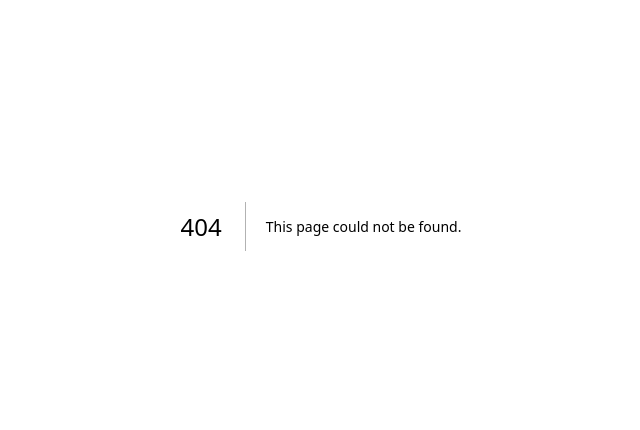
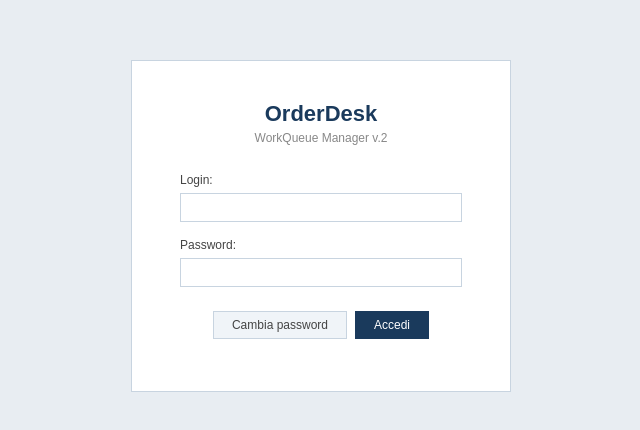
Before and after one commit to roxyle/rpa-workqueue-simulator, a Next.js app: page /login in a window 1280 px wide. Before the commit this address had no page. Shown: the part 174-604 px from the top of the page, without its empty margins (319-959 px from the left). Built offline with nearby package versions, Linux system fonts and the light colour scheme.

Commit message:
chore: implemented login page with user and password fields

```diff
--- /dev/null
+++ b/src/app/login/page.tsx
@@ -0,0 +1,17 @@
+import LoginForm from '@/components/login/LoginForm'
+
+
+
+export default function LoginPage(){
+    return(
+        <main style={{
+            minHeight:"100vh",
+            display:"flex",
+            alignItems:"center",
+            justifyContent:"center",
+            backgroundColor:"#e8edf2"
+        }}>
+            <LoginForm/>
+        </main>
+    )
+}
--- /dev/null
+++ b/src/components/login/LoginForm.tsx
@@ -0,0 +1,113 @@
+'use client'
+import {useState} from 'react'
+// import {useRouter} from 'next/navigation'
+// import { ROBOT_CREDENTIALS } from '@/constants/robot'
+
+
+export default function LoginForm(){
+    // const router=useRouter()
+    const [username, setUserName]=useState("")
+    const [password, setPassword]=useState("")
+
+    return(
+        <div style={{
+            backgroundColor:"#ffffff",
+            border:"1px solid #c8d4e0",
+            padding:"40px 48px",
+            width:"380px"
+            }}>
+
+            <div style={{
+                textAlign:"center",
+                marginBottom:"28px"
+                }}>
+
+                <div style={{
+                    fontSize:"22px",
+                    fontWeight:"600",
+                    color:"#1a3a5c",
+                    marginBottom:"4px"
+                    }}>
+                        OrderDesk
+                </div>
+
+                <div style={{fontSize:"12px", color:"#888"}}>
+                    WorkQueue Manager v.2
+                </div>
+            </div>
+
+            <div style={{marginBottom:"16px"}}>
+                <label style={{
+                    display:"block",
+                    fontSize:"12px",
+                    color:"#444",
+                    marginBottom:"6px"
+                    }}>
+                        Login:
+                </label>
+                <input id='login-username' type='text' value={username}
+                    onChange={(elem)=>setUserName(elem.target.value)}
+                    style={{
+                        width:"100%",
+                        border:"1px solid #c8d4e0",
+                        padding: "6px 8px",
+                        fontSize:"13px",
+                        outline:"none"
+                    }}
+                />
+            </div>
+
+            <div style={{marginBottom:"24px"}}>
+                <label style={{
+                    display:"block",
+                    fontSize:"12px",
+                    color:"#444",
+                    marginBottom:"6px"
+                    }}>
+                    Password:
+                </label>
+                <input id='login-password' type='password' value={password}
+                    onChange={(elem)=>setPassword(elem.target.value)}
+                    style={{
+                        width:"100%",
+                        border:"1px solid #c8d4e0",
+                        padding:"6px 8px",
+                        fontSize:"13px",
+                        outline:"none"
+                    }}
+                />
+            </div>
+
+            <div style={{
+                display:"flex",
+                gap:"8px",
+                justifyContent:"center",
+                marginBottom:"12px"
+                }}>
+                <button style={{
+                    padding:"6px 18px",
+                    fontSize:"12px",
+                    border:"1px solid #c8d4e0",
+                    backgroundColor:"#f0f4f8",
+                    color:"#444",
+                    cursor:"default"
+                    }}>
+                        Cambia password
+                </button>
+
+                <button id='login-submit'
+                    style={{
+                        padding:"6px 18px",
+                        fontSize:"12px",
+                        border:"1px solid #1a3a5c",
+                        backgroundColor:"#1a3a5c",
+                        color:"#ffffff",
+                        cursor:"default"
+                    }}>
+                        Accedi
+                </button>
+            </div>
+
+        </div>
+    )
+}
```
Also changed, not shown: src/app/dashboard/page.tsx (added).
